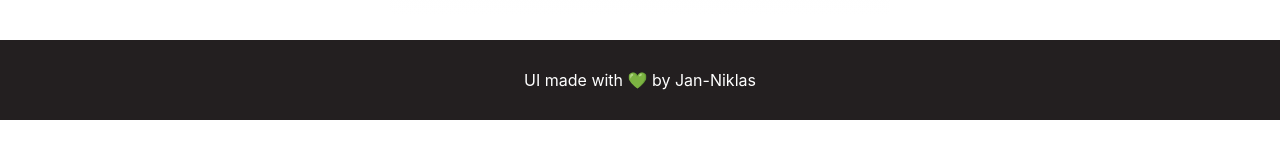
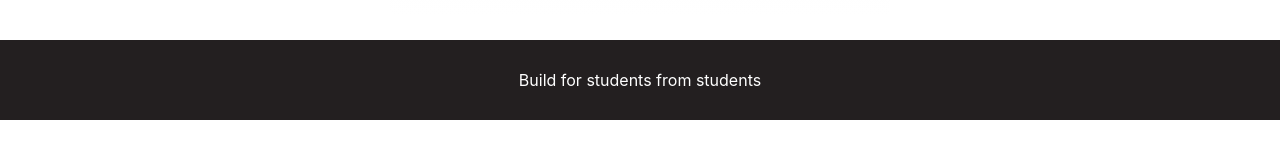
Before and after one commit to FHA-FB5/FortuneTeller, a React (Create React App) app in the folder web/: page / in a window 1280 px wide. Shown: the part 527-686 px from the top of the page. Built offline with nearby package versions, Linux system fonts and the light colour scheme; the HTML template or start-up script is replaced by a standard one.

Commit message:
fix(/web/src/App.js): Remove personal signature

```diff
--- a/web/src/App.js
+++ b/web/src/App.js
@@ -45,7 +45,7 @@ class App extends Component {
           </div>
         </div>
         <footer className="App-footer">
-          <p>UI made with 💚 by Jan-Niklas</p>
+          <p>Build for students from students</p>
         </footer>
       </div>
     )
```
